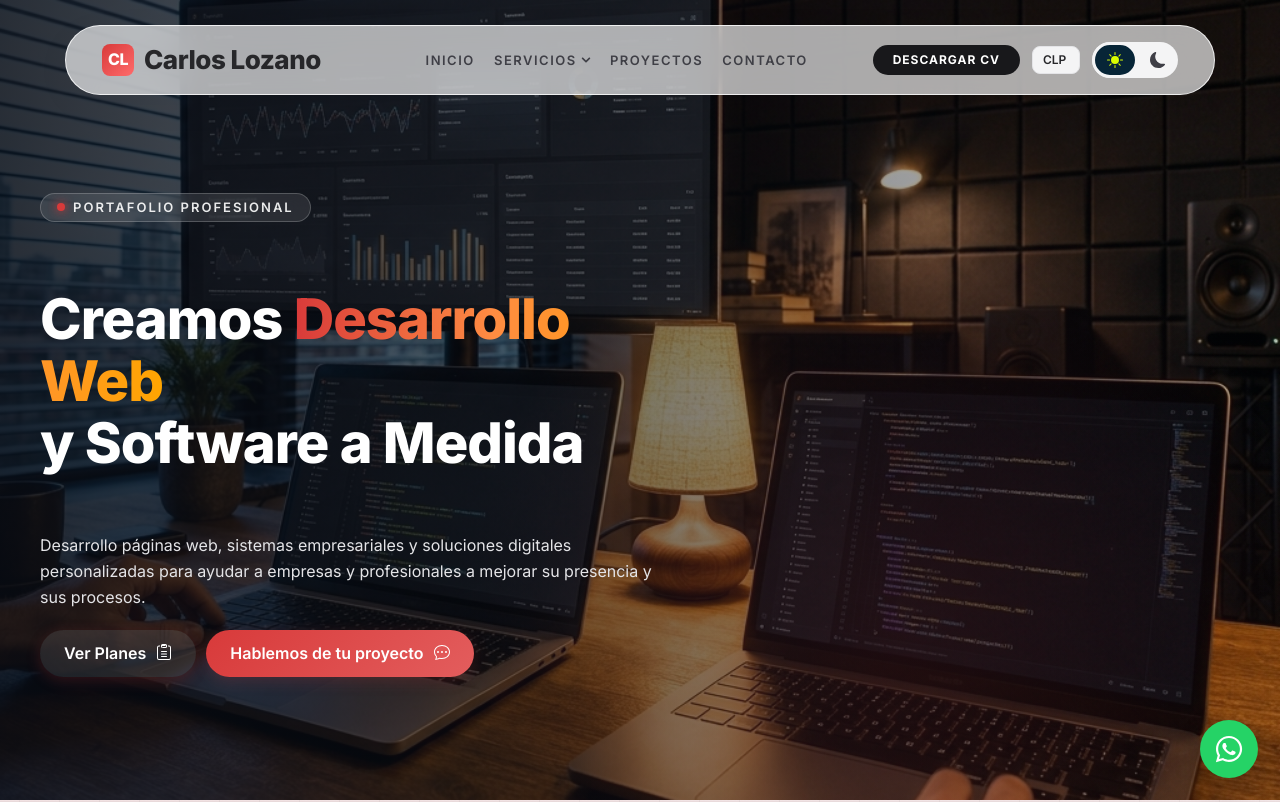
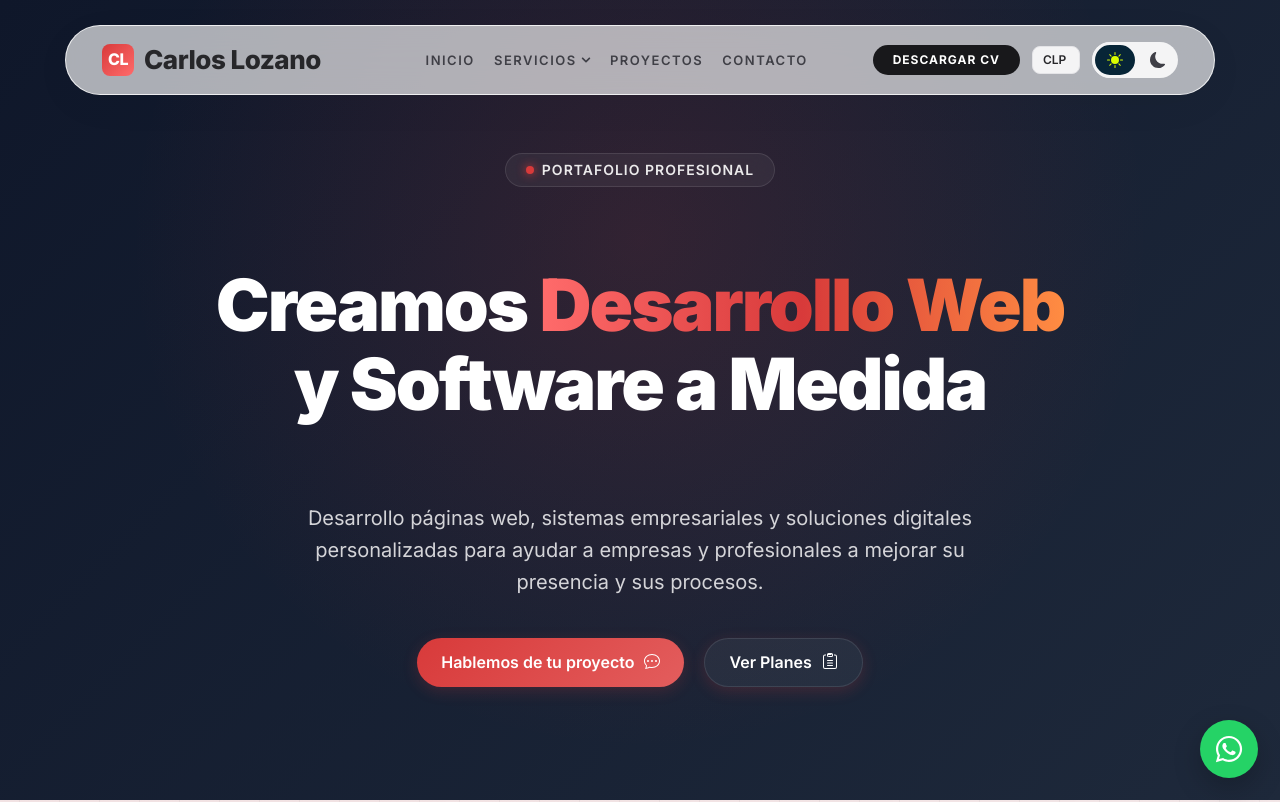
Before and after one commit to CarlosL-Code/Portafolio_react, a React (Vite) app: page / in a window 1280 px wide. Shown: the top 802 px of the page. Built offline with nearby package versions, Linux system fonts and the light colour scheme.

Commit message:
feat: redesign hero section with centralized layout and gradient background

```diff
--- a/src/componentes/layout/Hero.css
+++ b/src/componentes/layout/Hero.css
@@ -1,60 +1,50 @@
-.hero{
-    /* Esta imagen se usará de fondo. Si la imagen original no carga, caerá a negro. */
-    background-color: #050505;
-    background-image: url('/assets/header3_enhanced.jpg');
-    background-size: cover;
-    background-position: center;
-    background-attachment: fixed; /* Parallax effect */
-    overflow: hidden;
-    color: #fff;
+.hero {
+    background: linear-gradient(135deg, #0F172A 0%, #1E293B 100%);
     position: relative;
     width: 100%;
     min-height: 100vh;
     display: flex;
     align-items: center;
-    padding: 150px 0 80px 0; /* Compensa el header fijo para que no lo tape */
-
-
-    .contenido{
-        position: relative;
-        z-index: 3;
-        width: 50vw;
-        display: flex;
-        flex-direction: column;
-        gap: 20px;
+    justify-content: center;
+    padding: 120px 20px 80px 20px;
+    text-align: center;
+    overflow: hidden;
 }
 
-    &::after{
+.hero::after {
     content: '';
     position: absolute;
     inset: 0;
-        /* Degradado principal más claro para dejar ver la imagen */
-        background-image:
-            linear-gradient(to right, rgba(8, 12, 20, 0.85) 0%, rgba(8, 12, 20, 0.2) 100%),
-            /* Glow radial primario (rojo) abajo */
-            radial-gradient(circle at 70% 80%, rgba(216, 58, 58, 0.2) 0%, transparent 40%);
-        background-size: 100% 100%, 100% 100%;
-        background-position: 0 0, 0 0;
+    background: radial-gradient(circle at 50% 30%, rgba(216, 58, 58, 0.15) 0%, transparent 60%);
+    pointer-events: none;
     z-index: 1;
+}
+
+.hero-container {
+    position: relative;
+    z-index: 3;
+    max-width: 900px;
+    width: 100%;
+    display: flex;
+    flex-direction: column;
+    align-items: center;
+    gap: 30px;
 }
 
 .badge-profesional {
     display: inline-flex;
     align-items: center;
     gap: 8px;
-        background: rgba(255, 255, 255, 0.1);
-        border: 1px solid rgba(255, 255, 255, 0.2);
-        padding: 6px 16px;
+    background: rgba(255, 255, 255, 0.05);
+    border: 1px solid rgba(255, 255, 255, 0.1);
+    padding: 8px 20px;
     border-radius: 100px;
-        font-size: 13px;
+    font-size: 14px;
     font-weight: 600;
-        letter-spacing: 2px;
+    letter-spacing: 1px;
     text-transform: uppercase;
     color: rgba(255, 255, 255, 0.9);
     backdrop-filter: blur(10px);
-        -webkit-backdrop-filter: blur(10px);
-        width: fit-content;
-        margin-bottom: 10px;
 }
 
 .badge-dot {
@@ -65,65 +55,53 @@
     box-shadow: 0 0 10px var(--primario);
 }
 
-    .titulo{
+.titulo {
     font-family: 'Inter', sans-serif;
-        font-size: 56px;
-        font-weight: 800;
-        color: #fff;
+    font-size: clamp(40px, 6vw, 72px);
+    font-weight: 900;
+    color: #ffffff;
     line-height: 1.1;
-        letter-spacing: -1px;
+    letter-spacing: -2px;
+}
 
-        .highlight-text {
-            background: linear-gradient(90deg, var(--primario) 0%, #ff8c42 50%, #ffa500 100%);
+.titulo .highlight-text {
+    background: linear-gradient(90deg, #ff6b6b 0%, var(--primario) 50%, #ff8c42 100%);
     -webkit-background-clip: text;
     -webkit-text-fill-color: transparent;
 }
+
+.subtitulo {
+    font-size: clamp(16px, 2vw, 20px);
+    line-height: 1.6;
+    color: var(--shade-4);
+    max-width: 700px;
+    margin: 0 auto;
 }
 
-    .subtitulo{
-        line-height: 26px;
-        color: var(--shade-3);
-    }
 .botones {
     display: flex;
-        gap: 10px;
-        .boton.transparente{
-            background: rgba(255,255,255,0.1);
-            &:hover{
-                background: rgba(255,255,255,0.15);
+    gap: 20px;
+    justify-content: center;
+    margin-top: 10px;
 }
+
+.boton.transparente {
+    background: rgba(255, 255, 255, 0.05);
+    border: 1px solid rgba(255, 255, 255, 0.1);
+}
+
+.boton.transparente:hover {
+    background: rgba(255, 255, 255, 0.1);
 }
 
 @media screen and (max-width: 576px) {
-            &{
+    .botones {
         flex-direction: column;
-                align-items: center ;
-                .boton{
+        width: 100%;
+        gap: 15px;
+    }
+    .boton {
         width: 100%;
         justify-content: center;
     }
 }
-
-        }
-    }
-
-    @media screen and (max-width: 992px) {
-        &{
-            padding: 40px;
-
-            br{
-                display: none;
-            }
-            .contenido{
-                width: 100%;
-                text-align: center;
-            }
-            .titulo{
-                font-size: 32px;
-            }
-            .botones{
-                justify-content: center;
-            }
-        }
-    }
-}
--- a/src/componentes/layout/Hero.jsx
+++ b/src/componentes/layout/Hero.jsx
@@ -2,58 +2,46 @@ import "./Hero.css";
 
 const Hero = () => {
   return (
-    <>
     <section className="hero">
-        <div className="contenedor">
-          <div className="contenido">
+      <div className="hero-container">
+
         <div className="badge-profesional">
           <span className="badge-dot"></span> Portafolio Profesional
         </div>
+
         <h1 className="titulo">
           Creamos <span className="highlight-text">Desarrollo Web</span><br/> y Software a Medida
         </h1>
+
         <p className="subtitulo">
           Desarrollo páginas web, sistemas empresariales y soluciones digitales personalizadas para ayudar a empresas y profesionales a mejorar su presencia y sus procesos.
         </p>
+
         <div className="botones">
+          <a href="#contacto" className="boton">
+            Hablemos de tu proyecto
+            <div className="icono">
+              <svg xmlns="http://www.w3.org/2000/svg" width="16" height="16" fill="currentColor" viewBox="0 0 16 16">
+                <path d="M5 8a1 1 0 1 1-2 0 1 1 0 0 1 2 0m4 0a1 1 0 1 1-2 0 1 1 0 0 1 2 0m3 1a1 1 0 1 0 0-2 1 1 0 0 0 0 2" />
+                <path d="m2.165 15.803.02-.004c1.83-.363 2.948-.842 3.468-1.105A9 9 0 0 0 8 15c4.418 0 8-3.134 8-7s-3.582-7-8-7-8 3.134-8 7c0 1.76.743 3.37 1.97 4.6a10.4 10.4 0 0 1-.524 2.318l-.003.011a11 11 0 0 1-.244.637c-.079.186.074.394.273.362a22 22 0 0 0 .693-.125m.8-3.108a1 1 0 0 0-.287-.801C1.618 10.83 1 9.468 1 8c0-3.192 3.004-6 7-6s7 2.808 7 6-3.004 6-7 6a8 8 0 0 1-2.088-.272 1 1 0 0 0-.711.074c-.387.196-1.24.57-2.634.893a11 11 0 0 0 .398-2" />
+              </svg>
+            </div>
+          </a>
 
           <a href="#planes" className="boton transparente">
             Ver Planes
             <div className="icono">
-                  <svg
-                    xmlns="http://www.w3.org/2000/svg"
-                    width="16"
-                    height="16"
-                    fill="currentColor"
-                    viewBox="0 0 16 16"
-                  >
+              <svg xmlns="http://www.w3.org/2000/svg" width="16" height="16" fill="currentColor" viewBox="0 0 16 16">
                 <path d="M4 1.5H3a2 2 0 0 0-2 2V14a2 2 0 0 0 2 2h10a2 2 0 0 0 2-2V3.5a2 2 0 0 0-2-2h-1v1h1a1 1 0 0 1 1 1V14a1 1 0 0 1-1 1H3a1 1 0 0 1-1-1V3.5a1 1 0 0 1 1-1h1v-1z"/>
                 <path d="M9.5 1a.5.5 0 0 1 .5.5v1a.5.5 0 0 1-.5.5h-3a.5.5 0 0 1-.5.5v-1a.5.5 0 0 1 .5-.5h3zm-3-1A1.5 1.5 0 0 0 5 1.5v1A1.5 1.5 0 0 0 6.5 4h3A1.5 1.5 0 0 0 11 2.5v-1A1.5 1.5 0 0 0 9.5 0h-3z"/>
                 <path d="M5.5 7a.5.5 0 0 0 0 1h5a.5.5 0 0 0 0-1h-5zm0 2.5a.5.5 0 0 0 0 1h5a.5.5 0 0 0 0-1h-5zm0 2.5a.5.5 0 0 0 0 1h5a.5.5 0 0 0 0-1h-5z"/>
               </svg>
             </div>
           </a>
+        </div>
 
-              <a href="#contacto" className="boton">
-                Hablemos de tu proyecto
-                <div className="icono">
-                  <svg
-                    xmlns="http://www.w3.org/2000/svg"
-                    width="16"
-                    height="16"
-                    fill="currentColor"
-                    viewBox="0 0 16 16"
-                  >
-                    <path d="M5 8a1 1 0 1 1-2 0 1 1 0 0 1 2 0m4 0a1 1 0 1 1-2 0 1 1 0 0 1 2 0m3 1a1 1 0 1 0 0-2 1 1 0 0 0 0 2" />
-                    <path d="m2.165 15.803.02-.004c1.83-.363 2.948-.842 3.468-1.105A9 9 0 0 0 8 15c4.418 0 8-3.134 8-7s-3.582-7-8-7-8 3.134-8 7c0 1.76.743 3.37 1.97 4.6a10.4 10.4 0 0 1-.524 2.318l-.003.011a11 11 0 0 1-.244.637c-.079.186.074.394.273.362a22 22 0 0 0 .693-.125m.8-3.108a1 1 0 0 0-.287-.801C1.618 10.83 1 9.468 1 8c0-3.192 3.004-6 7-6s7 2.808 7 6-3.004 6-7 6a8 8 0 0 1-2.088-.272 1 1 0 0 0-.711.074c-.387.196-1.24.57-2.634.893a11 11 0 0 0 .398-2" />
-                  </svg>
-                </div>
-              </a>
-            </div>
-          </div>
       </div>
     </section>
-    </>
   );
 };
 
--- a/src/seo-pages.css
+++ b/src/seo-pages.css
@@ -117,6 +117,10 @@ body.dark .glowing-card {
   font-weight: 700;
   margin-bottom: 12px;
   color: var(--shade-9);
+}
+
+body.dark .glowing-title {
+  color: #FAFAFA;
 }
 
 .glowing-desc {
```
Lines whose indentation alone changed are shown as unchanged.
